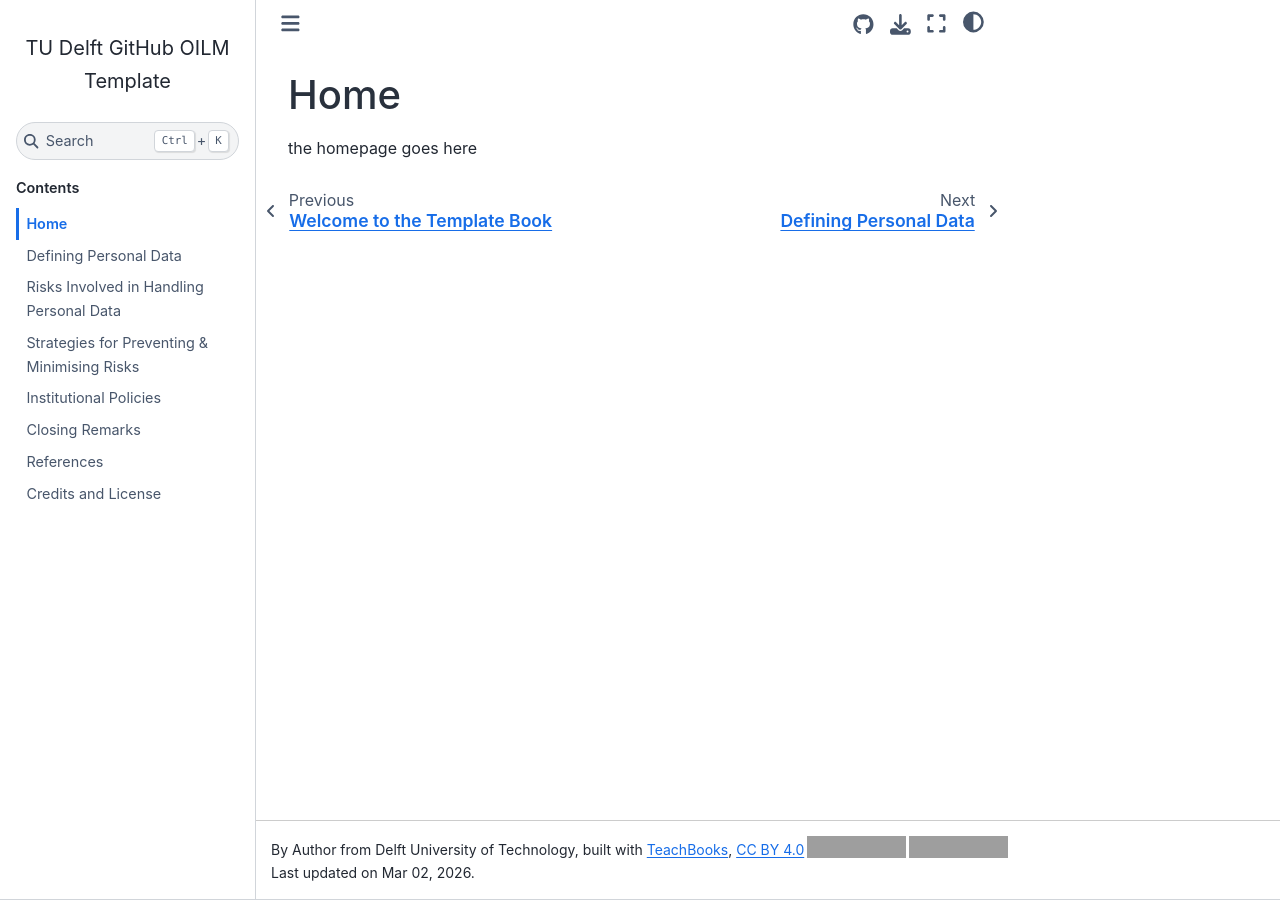
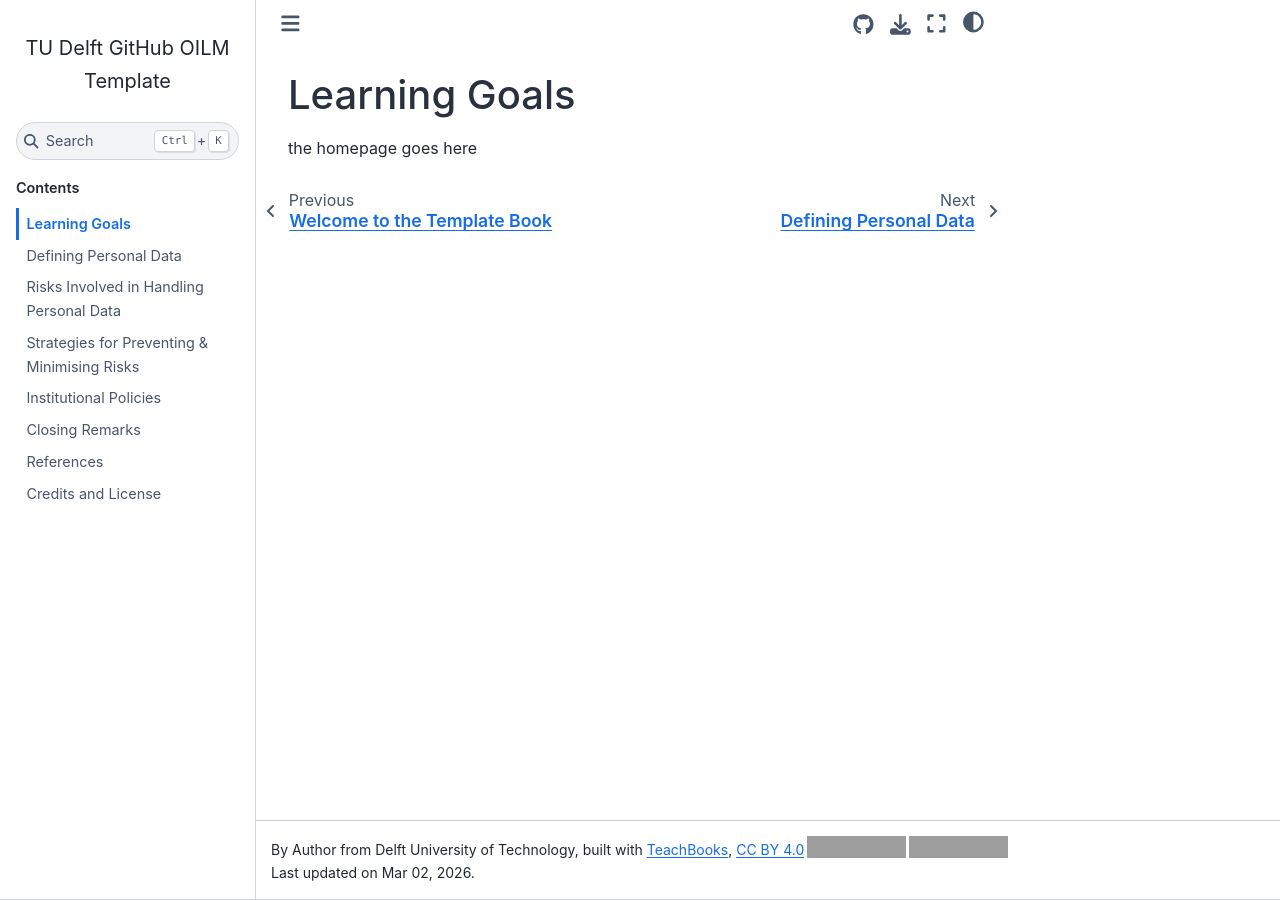
Before and after one commit to tu-delft-library/BSc_Research_Ethics_for_Personal_Data, a Jupyter Book: the page built from book/home.md, in a window 1280 px wide. Built offline with Jupyter Book 1.0.4 settings and Sphinx 7.4.7 and the Sphinx Book theme 1.1.4, drawn with Linux system fonts in a browser that asks for light colours; comment, search, counter and statistics services are not loaded; grey boxes are pictures that could not be loaded.

Commit message:
Update home.md

```diff
--- a/book/home.md
+++ b/book/home.md
@@ -1,3 +1,3 @@
-# Home
+# Learning Goals
 
 the homepage goes here
```
